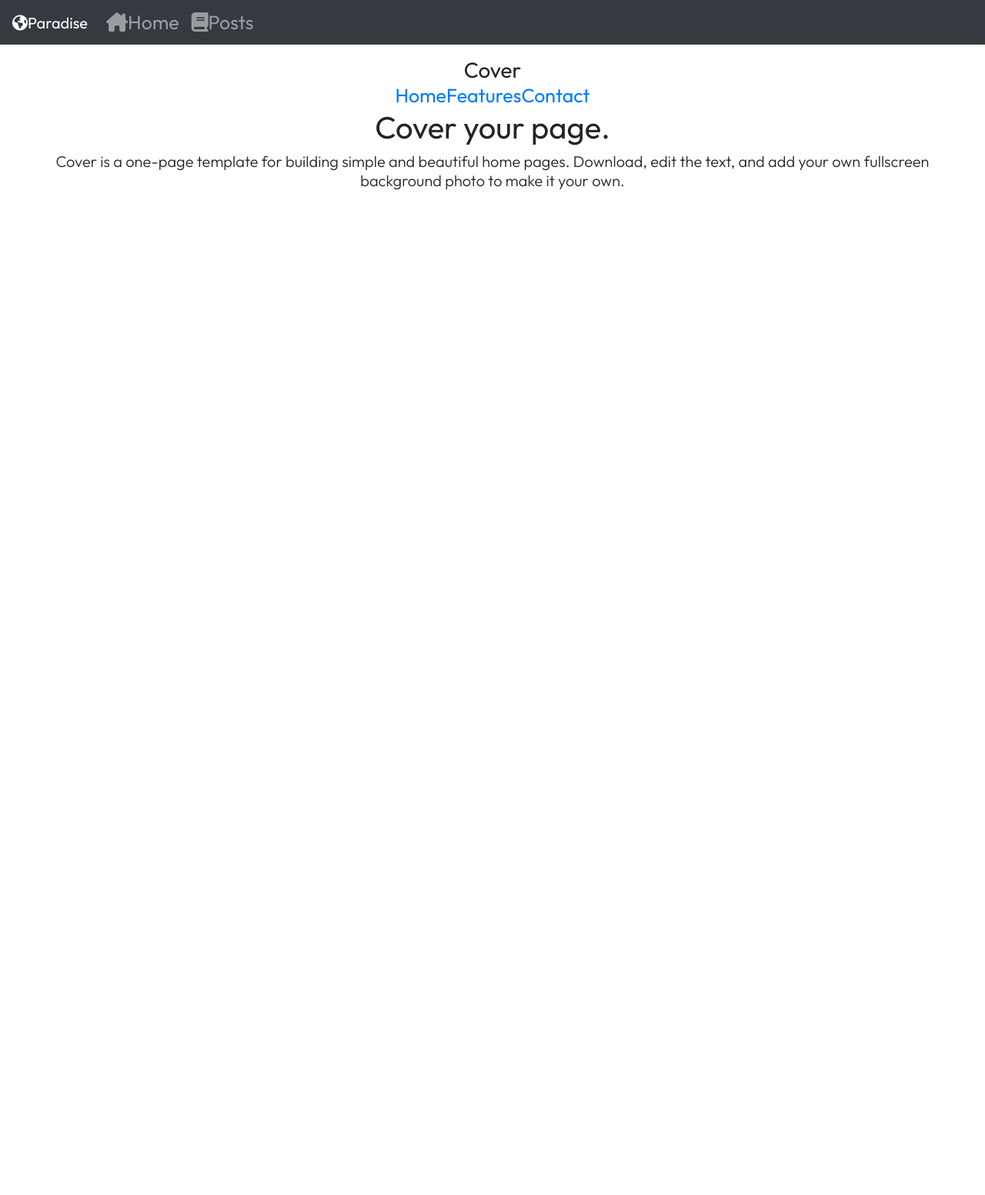
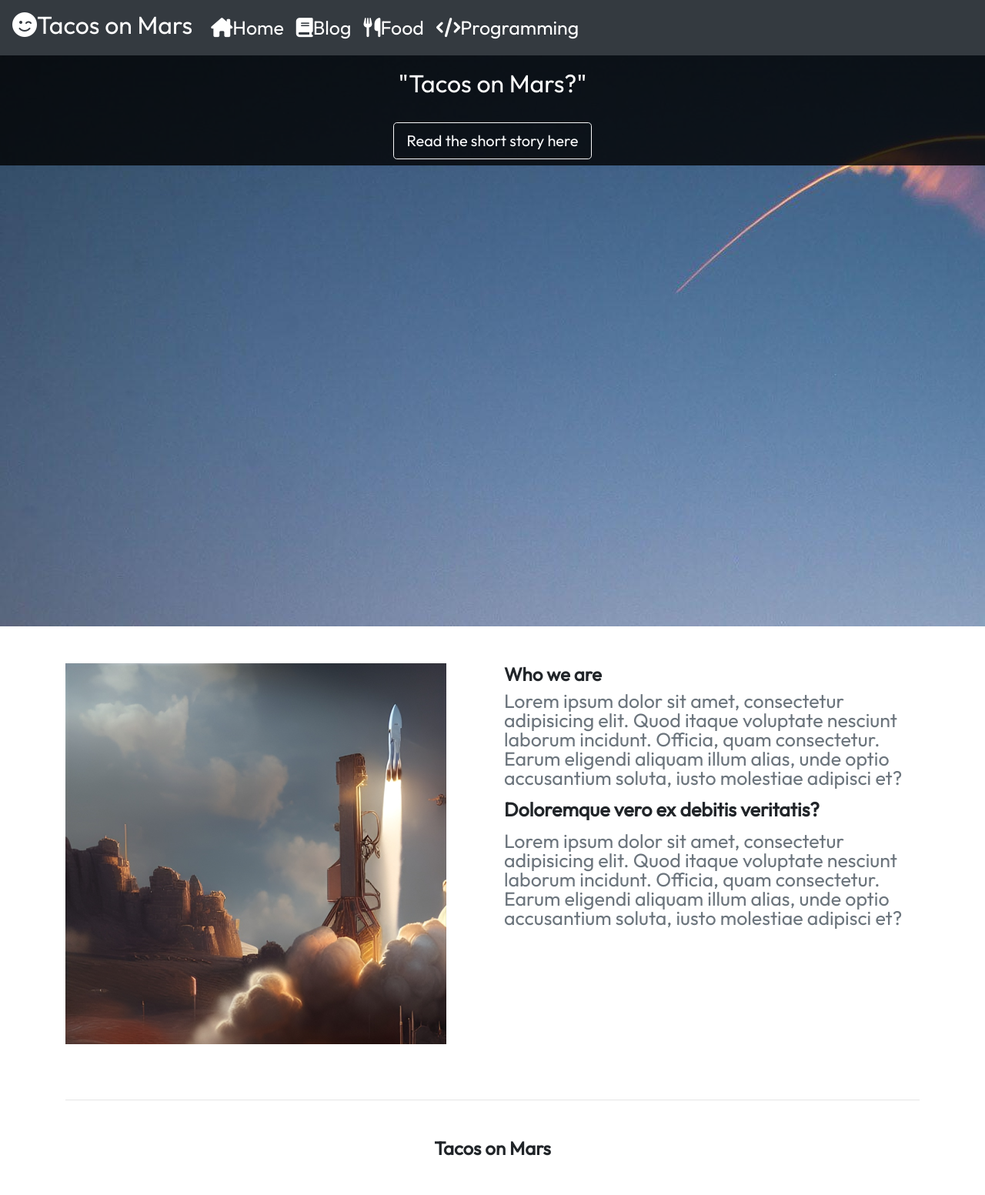
Before and after one commit to h3its/Paradise3, a Django app: page / in a window 1280 px wide. Shown: the top 1553 px of the page at 77% size. Before the commit the page ends 247 px from the top, so only its background shows below. Run offline with Django 4.2, Linux system fonts and the light colour scheme; some libraries are stand-ins or nearby versions; some web fonts are replaced.

Commit message:
a lot of index page stuff

```diff
--- a/blog/templates/blog/base.html
+++ b/blog/templates/blog/base.html
@@ -18,7 +18,7 @@
 </head>
 <body>
   <nav class="navbar navbar-expand navbar-dark bg-dark">
-  <a class="navbar-brand" href=""><i class="fa-solid fa-earth-americas"></i>Paradise</a>
+  <a class="navbar-brand" href=""><h2><i class="fa-solid far fa-smile-wink"></i>Tacos on Mars</h2></a>
   <button class="navbar-toggler" type="button" data-toggle="collapse" data-target="#navbarsExample02" aria-controls="navbarsExample02" aria-expanded="false" aria-label="Toggle navigation">
     <span class="navbar-toggler-icon"></span>
   </button>
@@ -29,7 +29,13 @@
         <a class="nav-link" href="/"><i class="fa-solid fa-house-chimney"></i>Home</a>
       </li>
       <li class="nav-item">
-        <a class="nav-link" href="/posts"><i class="fa-solid fa-book"></i>Posts</a>
+        <a class="nav-link" href="/posts"><i class="fa-solid fa-book"></i>Blog</a>
+      </li>
+        <li class="nav-item">
+        <a class="nav-link" href="/posts"><i class="fa-solid fa-utensils"></i>Food</a>
+      </li>
+        <li class="nav-item">
+        <a class="nav-link" href="/posts"><i class="fa-solid fa-code"></i>Programming</a>
       </li>
     </ul>
   </div>
--- a/blog/templates/blog/index.html
+++ b/blog/templates/blog/index.html
@@ -1,31 +1,185 @@
 {% extends 'blog/base.html' %}
 
 {% block content %}
-<div class="d-flex h-100 text-center text-bg-dark">
-    <div class="cover-container d-flex w-100 h-100 p-3 mx-auto flex-column">
-        <div class="mb-auto">
-            <div>
-            <h3 class="float-md-start mb-0">Cover</h3>
-            <nav class="nav nav-masthead justify-content-center float-md-end">
-                <a class="nav-link fw-bold py-1 px-0 active" aria-current="page" href="#">Home</a>
-                <a class="nav-link fw-bold py-1 px-0" href="#">Features</a>
-                <a class="nav-link fw-bold py-1 px-0" href="#">Contact</a>
-         </nav>
+<style>
+      #intro {
+        background-image: url("../../static/wp2284591-spacex-wallpapers.jpg");
+        height: 100vh;
+      }
+
+      /* Height for devices larger than 576px */
+      @media (min-width: 992px) {
+        #intro {
+          margin-top: -58.59px;
+        }
+      }
+
+      .navbar .nav-link {
+        color: #fff !important;
+      }
+    </style>
+
+
+
+    <!-- Background image -->
+    <div id="intro" class="bg-image shadow-2-strong">
+      <div class="mask" style="background-color: rgba(0, 0, 0, 0.8);">
+        <div class="container d-flex align-items-center justify-content-center text-center h-100">
+          <div class="text-white">
+            <br>
+            <br>
+            <br>
+            <h2 class="mb-4">"Tacos on Mars?"</h2>
+            <a class="btn btn-outline-light btn-lg m-2" href="https://www.youtube.com/watch?v=c9B4TPnak1A" role="button"
+              rel="nofollow" target="_blank">Read the short story here</a>
+          </div>
         </div>
+      </div>
+    </div>
+    <!-- Background image -->
+  </header>
+  <!--Main Navigation-->
+
+  <!--Main layout-->
+  <main class="mt-5">
+    <div class="container">
+      <!--Section: Content-->
+      <section>
+        <div class="row">
+          <div class="col-md-6 gx-5 mb-4">
+            <div class="bg-image hover-overlay ripple shadow-2-strong rounded-5" data-mdb-ripple-color="light">
+              <img src="../../static/Small-rocket-launch.PNG" class="img-fluid"/>
+              <a href="#!">
+                <div class="mask" style="background-color: rgba(251, 251, 251, 0.15);"></div>
+              </a>
+            </div>
+          </div>
+
+          <div class="col-md-6 gx-5 mb-4">
+            <h4><strong>Who we are</strong></h4>
+            <p class="text-muted">
+              Lorem ipsum dolor sit amet, consectetur adipisicing elit. Quod itaque voluptate
+              nesciunt laborum incidunt. Officia, quam consectetur. Earum eligendi aliquam illum
+              alias, unde optio accusantium soluta, iusto molestiae adipisci et?
+            </p>
+            <p><strong>Doloremque vero ex debitis veritatis?</strong></p>
+            <p class="text-muted">
+              Lorem ipsum dolor sit amet, consectetur adipisicing elit. Quod itaque voluptate
+              nesciunt laborum incidunt. Officia, quam consectetur. Earum eligendi aliquam illum
+              alias, unde optio accusantium soluta, iusto molestiae adipisci et?
+            </p>
+          </div>
         </div>
+      </section>
+      <!--Section: Content-->
 
-  <main class="px-3">
-    <h1>Cover your page.</h1>
-    <p class="lead">Cover is a one-page template for building simple and beautiful home pages. Download, edit the text, and add your own fullscreen background photo to make it your own.</p>
-    <p class="lead">
-      <a href="#" class="btn btn-lg btn-secondary fw-bold border-white bg-white">Learn more</a>
-    </p>
+      <hr class="my-5" />
+
+      <!--Section: Content-->
+      <section class="text-center">
+        <h4 class="mb-5"><strong>Tacos on Mars</strong></h4>
+
+        <div class="row">
+          <div class="col-lg-4 col-md-12 mb-4">
+            <div class="card">
+              <div class="bg-image hover-overlay ripple" data-mdb-ripple-color="light">
+                <img src="https://mdbootstrap.com/img/new/standard/nature/184.jpg" class="img-fluid" />
+                <a href="#!">
+                  <div class="mask" style="background-color: rgba(251, 251, 251, 0.15);"></div>
+                </a>
+              </div>
+              <div class="card-body">
+                <h5 class="card-title">Blog</h5>
+                <p class="card-text">
+                  Coding, stories, philosophies, and everything in between.
+                </p>
+                <a href="#!" class="btn btn-info">Button</a>
+              </div>
+            </div>
+          </div>
+
+          <div class="col-lg-4 col-md-6 mb-4">
+            <div class="card">
+              <div class="bg-image hover-overlay ripple" data-mdb-ripple-color="light">
+                <img src="https://mdbootstrap.com/img/new/standard/nature/023.jpg" class="img-fluid" />
+                <a href="#!">
+                  <div class="mask" style="background-color: rgba(251, 251, 251, 0.15);"></div>
+                </a>
+              </div>
+              <div class="card-body">
+                <h5 class="card-title">Recipes</h5>
+                <p class="card-text">
+                  If a college kid can make them, so can you.
+                </p>
+                <a href="#!" class="btn btn-info">Button</a>
+              </div>
+            </div>
+          </div>
+
+          <div class="col-lg-4 col-md-6 mb-4">
+            <div class="card">
+              <div class="bg-image hover-overlay ripple" data-mdb-ripple-color="light">
+                <img src="https://mdbootstrap.com/img/new/standard/nature/111.jpg" class="img-fluid" />
+                <a href="#!">
+                  <div class="mask" style="background-color: rgba(251, 251, 251, 0.15);"></div>
+                </a>
+              </div>
+              <div class="card-body">
+                <h5 class="card-title">Tutorials</h5>
+                <p class="card-text">
+                  Anything is possible with a little code and a lot of luck.
+                </p>
+                <a href="#!" class="btn btn-info">Button</a>
+              </div>
+            </div>
+          </div>
+        </div>
+      </section>
+      <!--Section: Content-->
+
+      <hr class="my-5" />
+
+
+    </div>
   </main>
+  <!--Main layout-->
 
-  <footer class="mt-auto text-white-50">
-    <p>Cover template for <a href="https://getbootstrap.com/" class="text-white">Bootstrap</a>, by <a href="https://twitter.com/mdo" class="text-white">@mdo</a>.</p>
+  <!--Footer-->
+  <footer class="bg-light text-lg-start">
+    <div class="py-4 text-center">
+      <a role="button" class="btn btn-dark btn-lg m-2"
+        href="https://www.youtube.com/channel/UC5CF7mLQZhvx8O5GODZAhdA" rel="nofollow" target="_blank">
+        About Us
+      </a>
+    </div>
+
+    <hr class="m-0" />
+
+    <div class="text-center py-4 align-items-center">
+      <p>Follow MDB on social media</p>
+      <a href="https://www.youtube.com/channel/UC5CF7mLQZhvx8O5GODZAhdA" class="btn btn-success m-1" role="button"
+        rel="nofollow" target="_blank">
+        <i class="fab fa-youtube"></i>
+      </a>
+      <a href="https://www.facebook.com/mdbootstrap" class="btn btn-success m-1" role="button" rel="nofollow"
+        target="_blank">
+        <i class="fab fa-facebook-f"></i>
+      </a>
+      <a href="https://twitter.com/MDBootstrap" class="btn btn-success m-1" role="button" rel="nofollow"
+        target="_blank">
+        <i class="fab fa-twitter"></i>
+      </a>
+      <a href="https://github.com/mdbootstrap/mdb-ui-kit" class="btn btn-success m-1" role="button" rel="nofollow"
+        target="_blank">
+        <i class="fab fa-github"></i>
+      </a>
+    </div>
+
+    <!-- Copyright -->
+    <div class="text-center text-secondary p-3 bg-dark" style="background-color: rgba(0, 0, 0, 0.2);">
+      © 2022 Copyright: https://github.com/h3its
+      <a class="text-dark" href="https://mdbootstrap.com/"></a>
+    </div>
+    <!-- Copyright -->
   </footer>
-</div>
-
-</div>
 {% endblock %}
```
Also changed, not shown: blog/templates/blog/all_posts.html (+5 -2 lines), blog/static/Small-rocket-launch.PNG (added), db.sqlite3.
